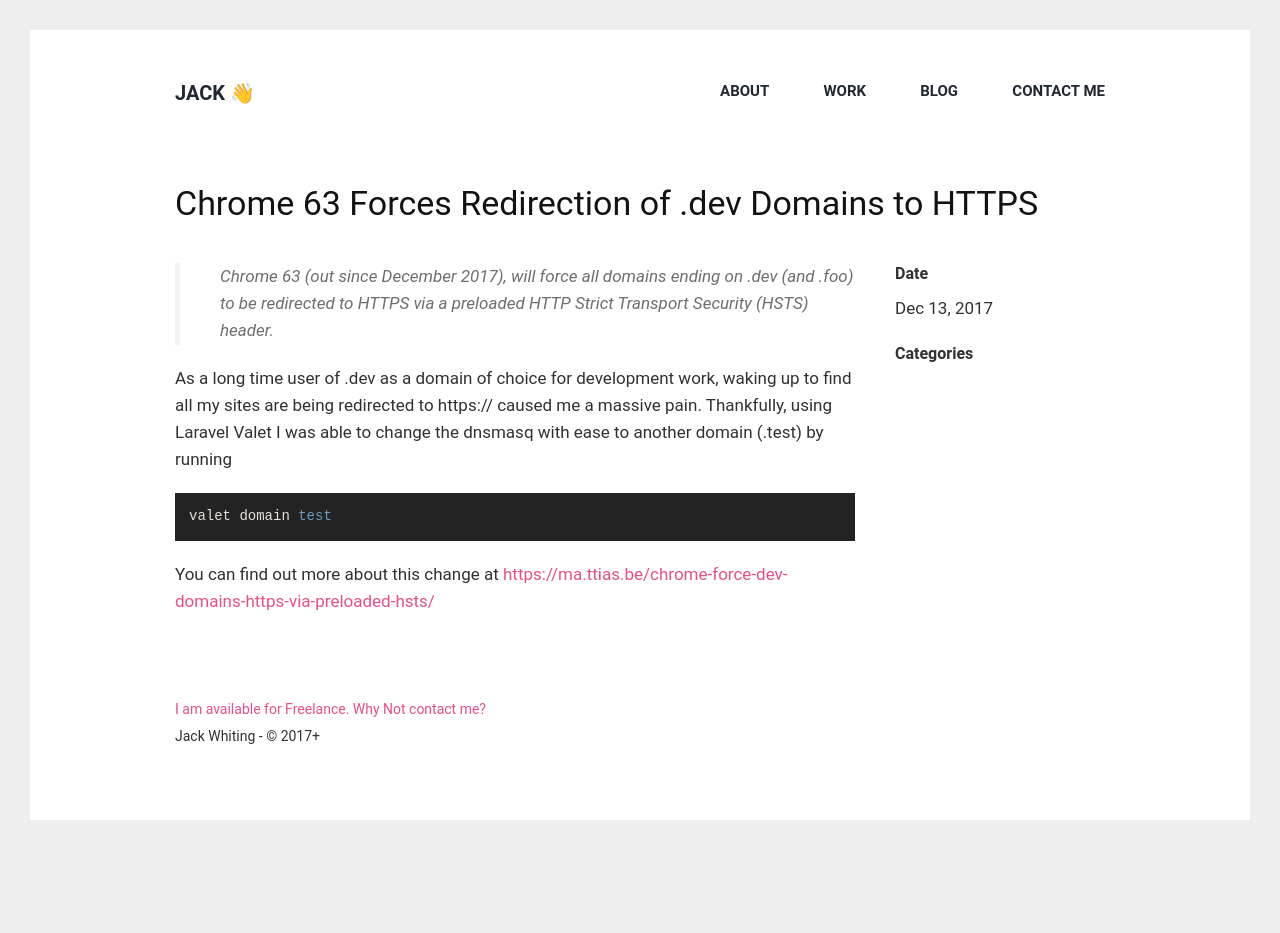
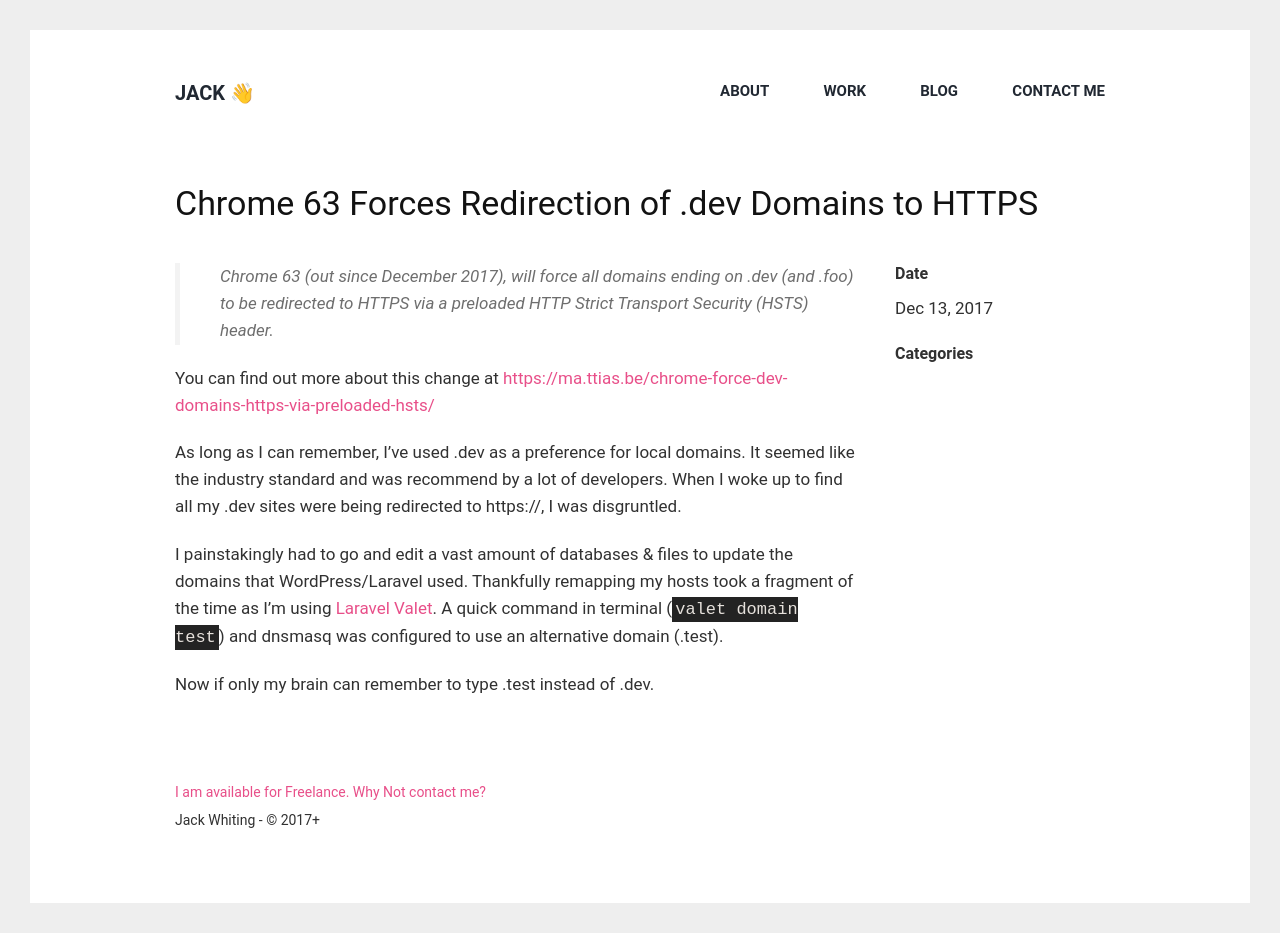
Before and after one commit to jackabox/old.jackwhiting.co.uk, a Jekyll site: the page built from _posts/2017-12-13-chrome-forces-dev-to-https.md, in a window 1280 px wide. Built offline with Jekyll 4.4.1, drawn with Linux system fonts in a browser that asks for light colours; before the commit the page ends 900 px from its top, so only the background shows below that.

Commit message:
chrome post update

````diff
--- a/_posts/2017-12-13-chrome-forces-dev-to-https.md
+++ b/_posts/2017-12-13-chrome-forces-dev-to-https.md
@@ -12,10 +12,10 @@ tags:
 ---
 > Chrome 63 (out since December 2017), will force all domains ending on .dev (and .foo) to be redirected to HTTPS via a preloaded HTTP Strict Transport Security (HSTS) header.
 
-As a long time user of .dev as a domain of choice for development work, waking up to find all my sites are being redirected to https:// caused me a massive pain. Thankfully, using Laravel Valet I was able to change the dnsmasq with ease to another domain (.test) by running
+You can find out more about this change at [https://ma.ttias.be/chrome-force-dev-domains-https-via-preloaded-hsts/](https://ma.ttias.be/chrome-force-dev-domains-https-via-preloaded-hsts/)
 
-```
-valet domain test
-```
+As long as I can remember, I've used .dev as a preference for local domains. It seemed like the industry standard and was recommend by a lot of developers. When I woke up to find all my .dev sites were being redirected to https://, I was disgruntled.
 
-You can find out more about this change at [https://ma.ttias.be/chrome-force-dev-domains-https-via-preloaded-hsts/](https://ma.ttias.be/chrome-force-dev-domains-https-via-preloaded-hsts/)
+I painstakingly had to go and edit a vast amount of databases & files to update the domains that WordPress/Laravel used. Thankfully remapping my hosts took a fragment of the time as I'm using [Laravel Valet](https://laravel.com/docs/5.5/valet). A quick command in terminal (`valet domain test`) and dnsmasq was configured to use an alternative domain (.test).
+
+Now if only my brain can remember to type .test instead of .dev.
````
